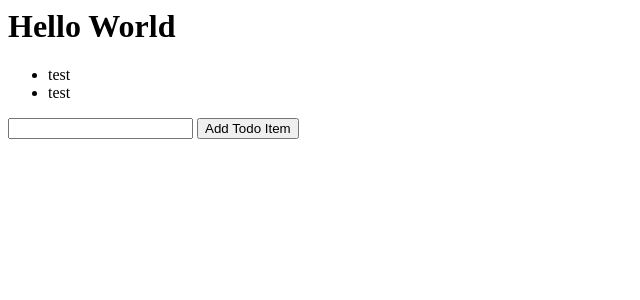
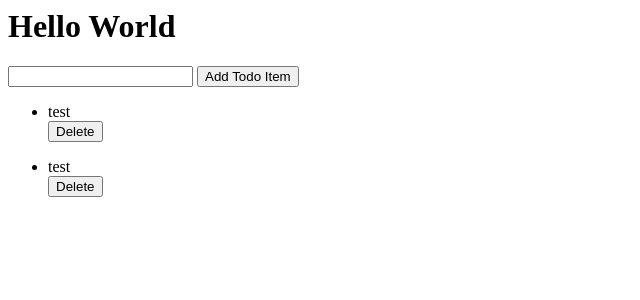
Before and after one commit to Inventhrice/HawkHacks2022, a Django app: page /todo_app/ in a window 1280 px wide. Shown: the top 300 px of the page, without its empty margins (0-640 px from the left). Run offline with Django 4.2, Linux system fonts and the light colour scheme; data comes from the database, SQL or seed files in the repository; both versions use the stored data as it was after the commit.

Commit message:
template code

```diff
--- a/todo/todo_app/templates/index.html
+++ b/todo/todo_app/templates/index.html
@@ -1,15 +1,21 @@
 <html>
     <body>
         <h1>Hello World</h1>
-        <ul>
-            {% for i in all_items %}
-            <li>{{i.content}}
-            </li>
-            {% endfor %}
-        </ul>
+
         <form action="addTodoItem/" method = "post">{% csrf_token %}
             <input type="text" name="content">
             <input type="submit" value="Add Todo Item">
         </form>
+        <ul>
+            {% for i in all_items %}
+            <li>{{i.content}}
+                <form action="deleteTodoItem/{{i.id}}/" method = "post">{% csrf_token %}
+                    <input type="submit" value="Delete">
+            </form>
+            </li>
+            {% endfor %}
+
+        </ul>
+
     </body>
 </html>
--- a/todo/todo_app/urls.py
+++ b/todo/todo_app/urls.py
@@ -4,5 +4,6 @@ from . import views
 #URLConfig
 urlpatterns = [
     path('', views.todo_app_view),
-    path('addTodoItem/', views.addTodo)
+    path('addTodoItem/', views.addTodo),
+    path('deleteTodoItem/<int:i>/', views.deleteTodo)
 ]
--- a/todo/todo_app/views.py
+++ b/todo/todo_app/views.py
@@ -12,3 +12,8 @@ def addTodo(request):
     new_item = TodoListItem(content = msg)
     new_item.save()
     return HttpResponseRedirect('/todo_app/')
+
+def deleteTodo(request, i):
+    item = TodoListItem.objects.get(id = i)
+    item.delete()
+    return HttpResponseRedirect('/todo_app/')
```
Also changed, not shown: todo/db.sqlite3.
